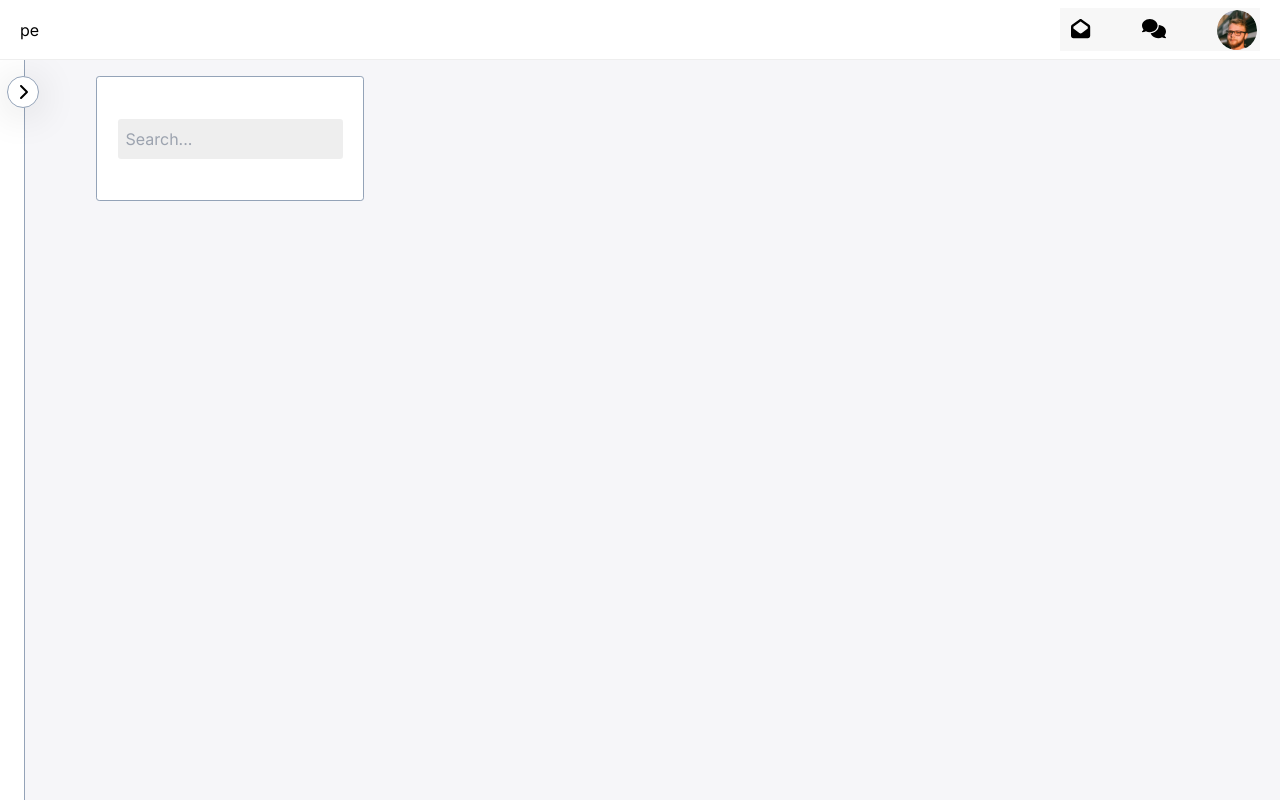
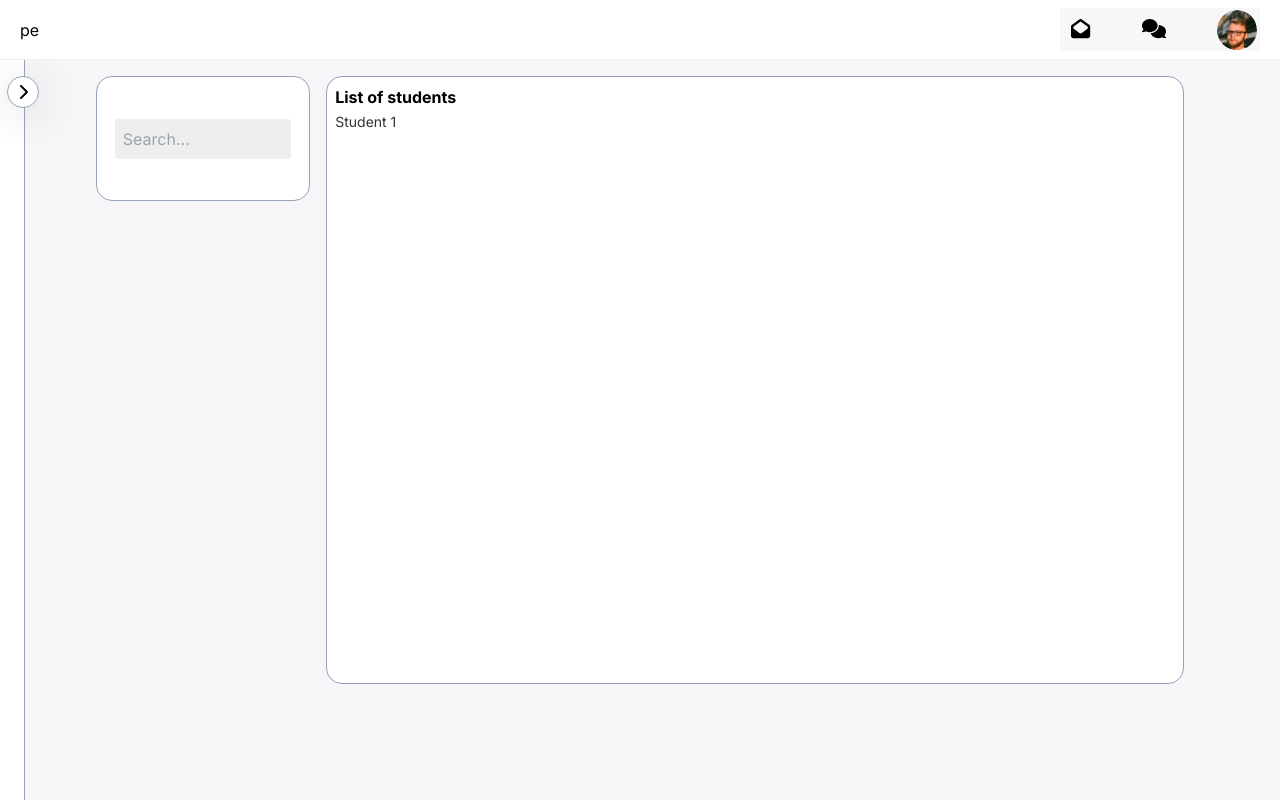
Before and after one commit to jhamiltonjunior/saas-frontend, a Next.js app: page /student in a window 1280 px wide. Built offline with nearby package versions, Linux system fonts and the light colour scheme.

Commit message:
Feat: modal for list students

```diff
--- /dev/null
+++ b/src/app/components/seach/listStudents.js
@@ -0,0 +1,23 @@
+import Link from "next/link";
+
+function ListStudents(props) {
+  // const { students } = props;
+  return (
+    <div className="container_list_students w-full ml-4">
+      <h1>List of students</h1>
+      <ul>
+        <li>
+          <Link href="/student/1">Student 1</Link>
+        </li>
+
+        {/* {students.map((student) => (
+          <li key={student.id}>
+            <Link to={`/student/${student.id}`}>{student.name}</Link>
+          </li>
+        ))} */}
+      </ul>
+    </div>
+  );
+}
+
+export default ListStudents;
--- a/src/app/components/seach/style.css
+++ b/src/app/components/seach/style.css
@@ -4,7 +4,7 @@
   border: .5px solid var(--slate-400);
   padding: var(--small);
   background-color: var(--background);
-  border-radius: var(--smaller);
+  border-radius: var(--border-radius-large);
   box-shadow: 0 0 0 1px var(--border-color);
 
   display: flex;
@@ -20,3 +20,12 @@
   border-radius: var(--smaller);
 
 }
+
+.container_list_students {
+  border: .5px solid var(--slate-400);
+  padding: var(--small);
+  background-color: var(--background);
+  border-radius: var(--border-radius-large);
+  box-shadow: 0 0 0 1px var(--border-color);
+
+}
--- a/src/app/student/page.js
+++ b/src/app/student/page.js
@@ -24,6 +24,7 @@ import Feedback from '../components/feedback/feedback';
 import MenuProfile from '../components/modal/menuProfile';
 import NavBar from '../components/modal/navBar';
 import Search from '../components/seach/search';
+import ListStudents from '../components/seach/listStudents';
 
 let receitasColor = 'rgba(0,128,0'; // Verde
 let despesasColor = 'rgba(255,0,0'; // Vermelho
@@ -84,8 +85,9 @@ export default function Home() {
       {<NavBar />}
 
 
-      <main  className="flex min-h-screen w-screen justify-between p-24">
+      <main  className="flex flex-row min-h-screen w-screen justify-between p-24">
         <Search />
+        <ListStudents  />
       </main>
     </>
 
```
